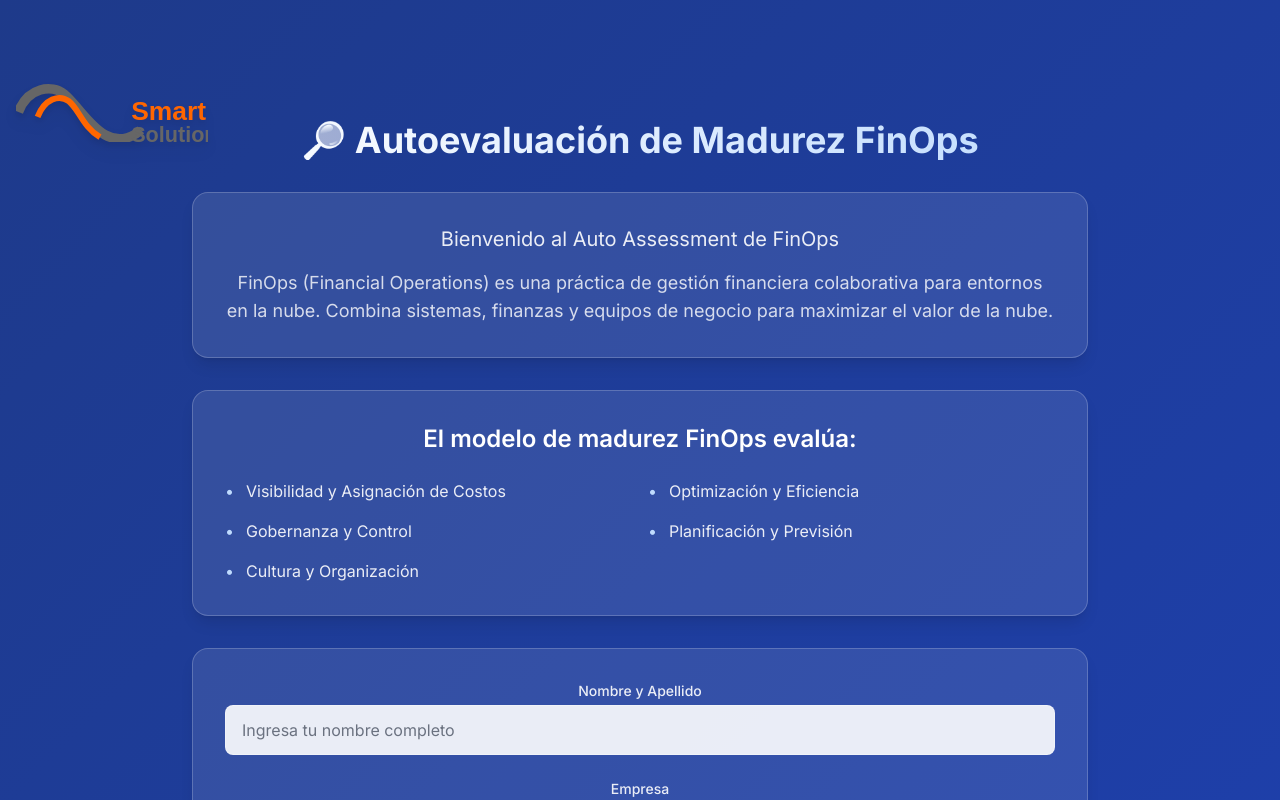
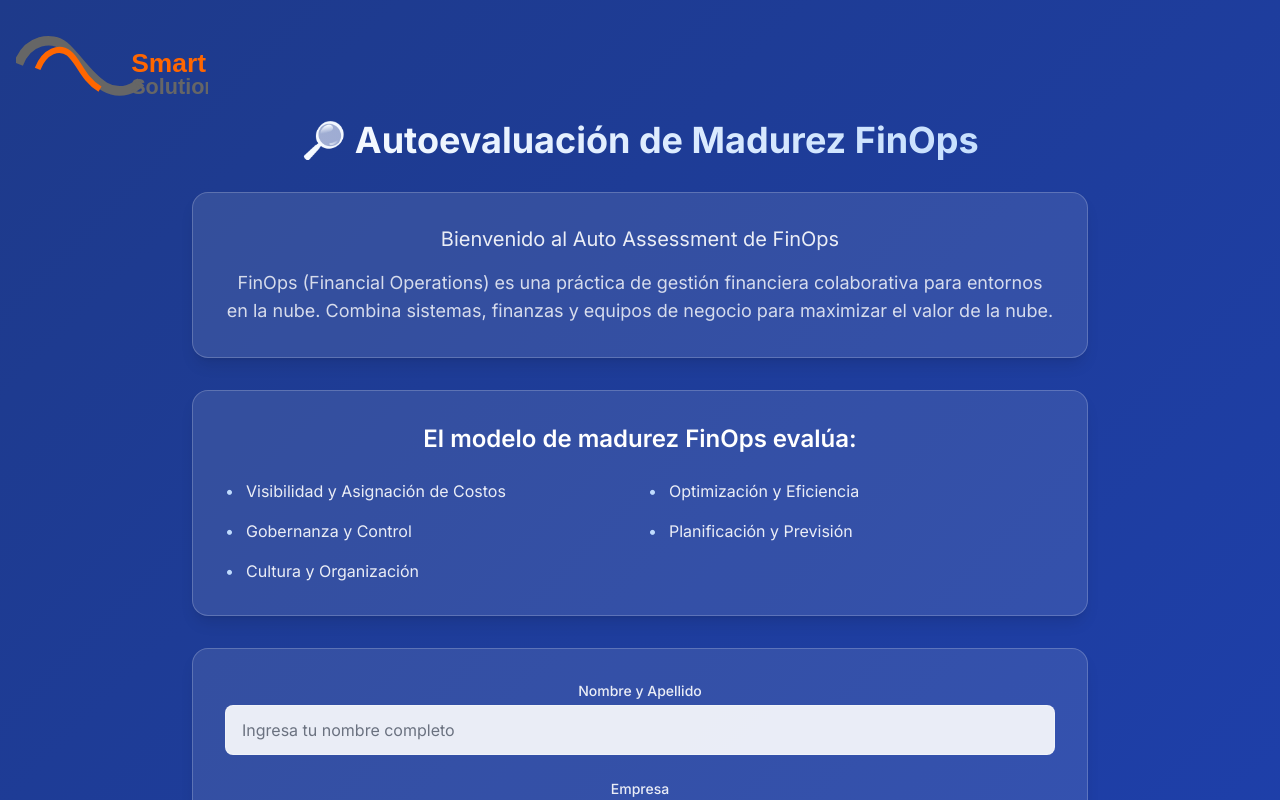
Before and after one commit to guillermodep/finopsevaluation, a Next.js app: page / in a window 1280 px wide. Shown: the top 800 px of the page. Built offline with nearby package versions, Linux system fonts and the light colour scheme.

Commit message:
Integrar logo SVG directamente en el código, exactamente como fue proporcionado

```diff
--- a/src/app/page.tsx
+++ b/src/app/page.tsx
@@ -81,12 +81,20 @@ export default function Home() {
     <div className="min-h-screen py-6 px-4 sm:px-6 lg:px-8 relative">
       {/* Logo en la esquina superior izquierda */}
       <div className="absolute left-4 top-4 z-10">
-        <div className="w-40 h-40 md:w-48 md:h-48">
-          <img
-            src="/images/smart-solutions-logo.svg"
-            alt="Smart Solutions Logo"
-            className="w-full h-full object-contain drop-shadow-lg"
-          />
+        <div className="w-48 h-24">
+          <svg xmlns="http://www.w3.org/2000/svg" viewBox="0 0 800 250" className="w-full h-full">
+            {/* Curva gris */}
+            <path d="M10,125 C50,20 150,10 200,50 C250,90 300,180 370,220 C440,260 500,220 520,200" fill="none" stroke="#666666" stroke-width="40"/>
+
+            {/* Curva naranja */}
+            <path d="M90,145 C120,70 180,50 220,80 C260,110 280,190 350,230" fill="none" stroke="#FF6600" stroke-width="25"/>
+
+            {/* Texto "Smart" */}
+            <text x="480" y="160" fontFamily="Arial" fontSize="110" fontWeight="bold" fill="#FF6600">Smart</text>
+
+            {/* Texto "Solutions" */}
+            <text x="480" y="250" fontFamily="Arial" fontSize="90" fontWeight="bold" fill="#666666">Solutions</text>
+          </svg>
         </div>
       </div>
 
```
